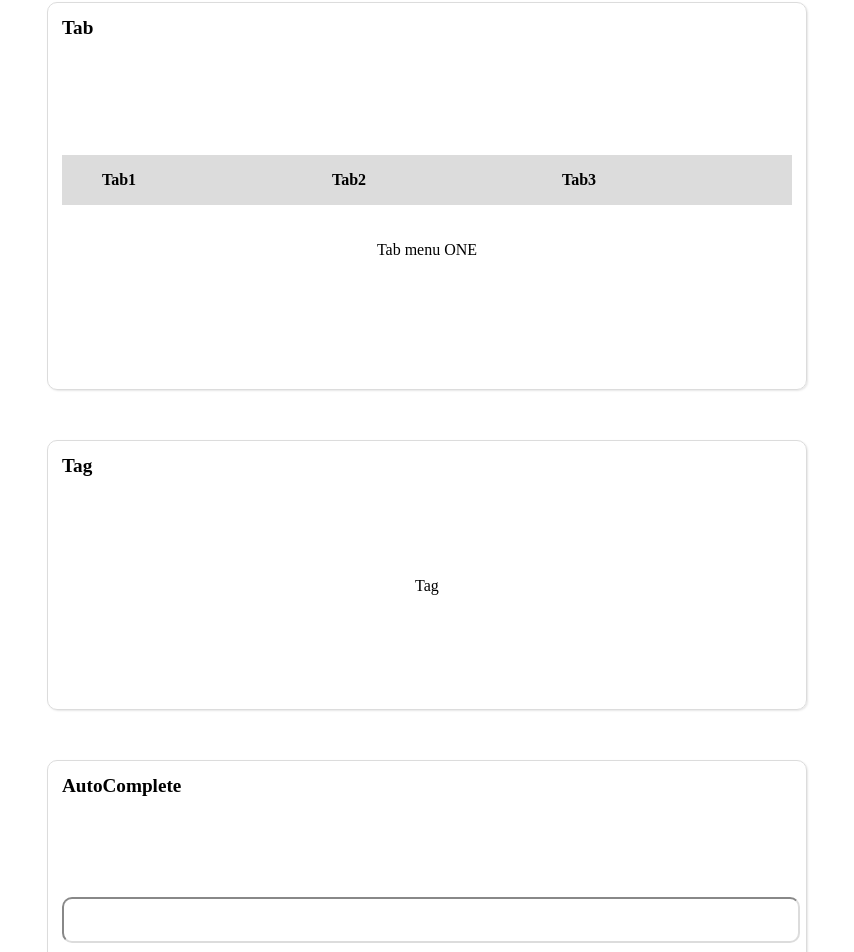
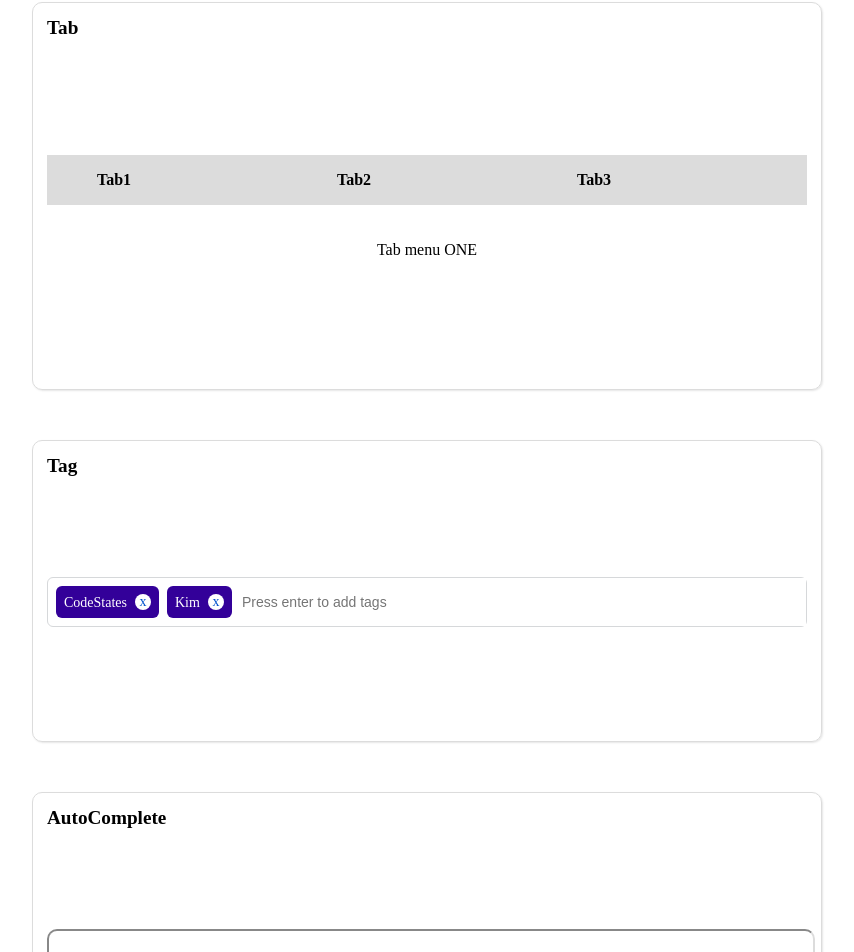
Before and after one commit to HeeYeonKim98/react-custom-component, a React (Create React App) app: page / in a window 1280 px wide. Shown: the part 861-1813 px from the top of the page, without its empty margins (213-1067 px from the left). Built offline with nearby package versions, Linux system fonts and the light colour scheme.

Commit message:
:sparkles: Tag 완료

```diff
--- a/src/App.js
+++ b/src/App.js
@@ -77,7 +77,7 @@ const App = () => {
         <Container>
           <span className="app-content">Tag</span>
           <ComponentWrapper>
-            <Tag />
+            <Tag tags={["CodeStates", "Kim"]} />
           </ComponentWrapper>
         </Container>
 
--- a/src/component/Tab.js
+++ b/src/component/Tab.js
@@ -10,7 +10,7 @@ const UlWrapper = styled.ul`
 `;
 
 const List = styled.li`
-  width: 230px;
+  width: 220px;
   height: 50px;
   cursor: pointer;
   display: flex;
@@ -19,6 +19,8 @@ const List = styled.li`
   align-items: center;
   background: ${(props) => props.backgroundColor || "#dcdcdc"};
   float: left;
+  padding: 0 10px;
+  &:active,
   &:focus {
     background: ${(props) => props.activeColor || "#309"};
     color: white;
--- a/src/component/Tag.js
+++ b/src/component/Tag.js
@@ -1,10 +1,97 @@
+import React, { useState } from "react";
+
 import styled from "styled-components";
 
-const Tag = () => {
+const Div = styled.div`
+  display: flex;
+  flex-wrap: wrap;
+  text-align: center;
+  border: 1px solid rgb(214, 216, 218);
+  border-radius: 6px;
+  &:focus-within {
+    border: 1px solid #309;
+  }
+`;
+
+const Ul = styled.ul`
+  display: flex;
+  flex-wrap: wrap;
+  padding: 0;
+  margin: 8px 0 0 0;
+`;
+
+const Input = styled.input`
+  flex: 1;
+  border: none;
+  font-size: 14px;
+  margin-left: 8px;
+  &:focus {
+    outline: transparent;
+  }
+`;
+
+const List = styled.li`
+  height: 32px;
+  display: flex;
+  align-items: center;
+  justify-content: center;
+  color: #fff;
+  padding: 0 8px;
+  font-size: 14px;
+  list-style: none;
+  border-radius: 6px;
+  margin: 0 0 8px 8px;
+  background: #309;
+  .tag-title {
+    margin-top: 3px;
+  }
+  .tag-close-icon {
+    display: block;
+    width: 16px;
+    height: 16px;
+    line-height: 16px;
+    text-align: center;
+    font-size: 14px;
+    margin-left: 8px;
+    color: #0052cc;
+    border-radius: 50%;
+    background: #fff;
+    cursor: pointer;
+  }
+`;
+
+const Tag = ({ tags }) => {
+  const [tag, setTag] = useState(tags);
+
+  const removeTags = (indexToRemove) => {
+    setTag([...tag.filter((_, index) => index !== indexToRemove)]);
+  };
+
+  const addTags = (event) => {
+    if (event.target.value !== "") {
+      setTag([...tag, event.target.value]);
+      event.target.value = "";
+    }
+  };
+
   return (
-    <>
-      <div>Tag</div>
-    </>
+    <Div>
+      <Ul>
+        {tag.map((value, index) => (
+          <List key={index}>
+            <span className="tag-title">{value}</span>
+            <span className="tag-close-icon" onClick={() => removeTags(index)}>
+              x
+            </span>
+          </List>
+        ))}
+      </Ul>
+      <Input
+        type="text"
+        onKeyUp={(event) => (event.key === "Enter" ? addTags(event) : null)}
+        placeholder="Press enter to add tags"
+      />
+    </Div>
   );
 };
 export default Tag;
```
